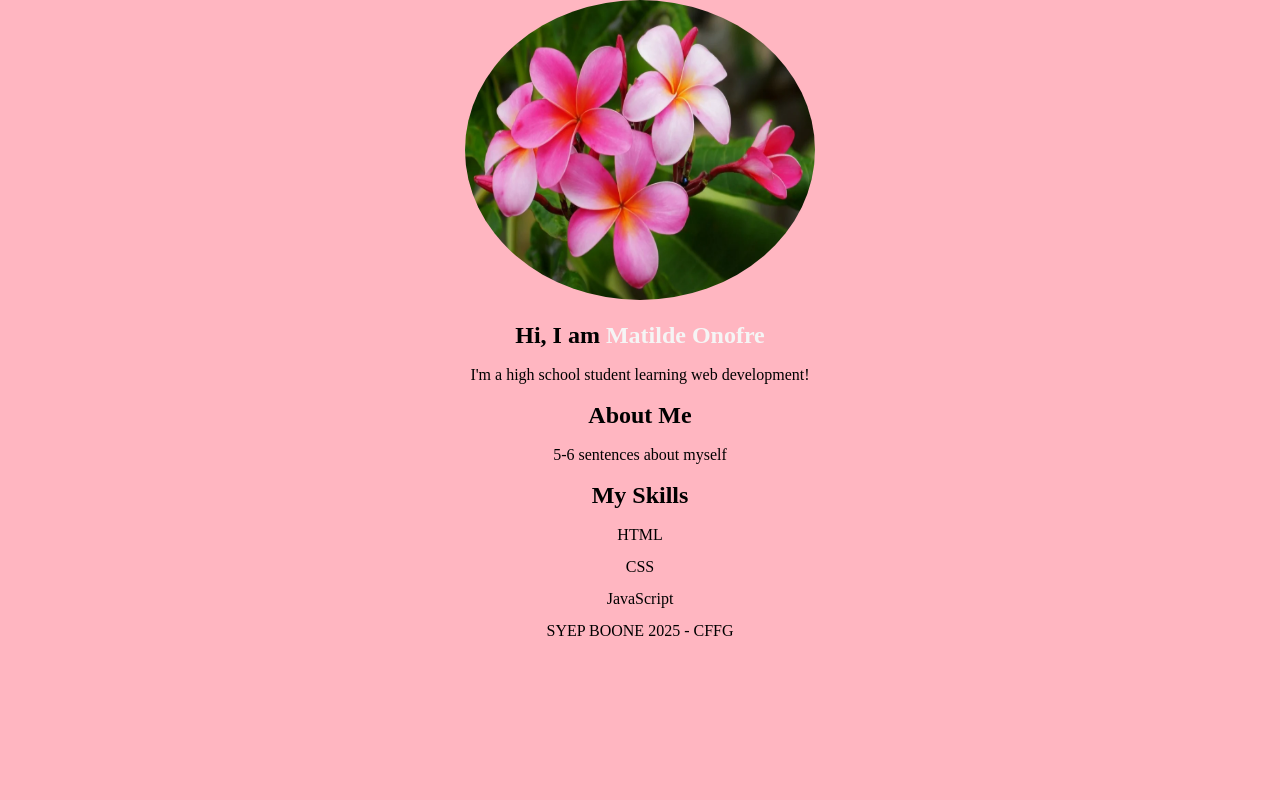
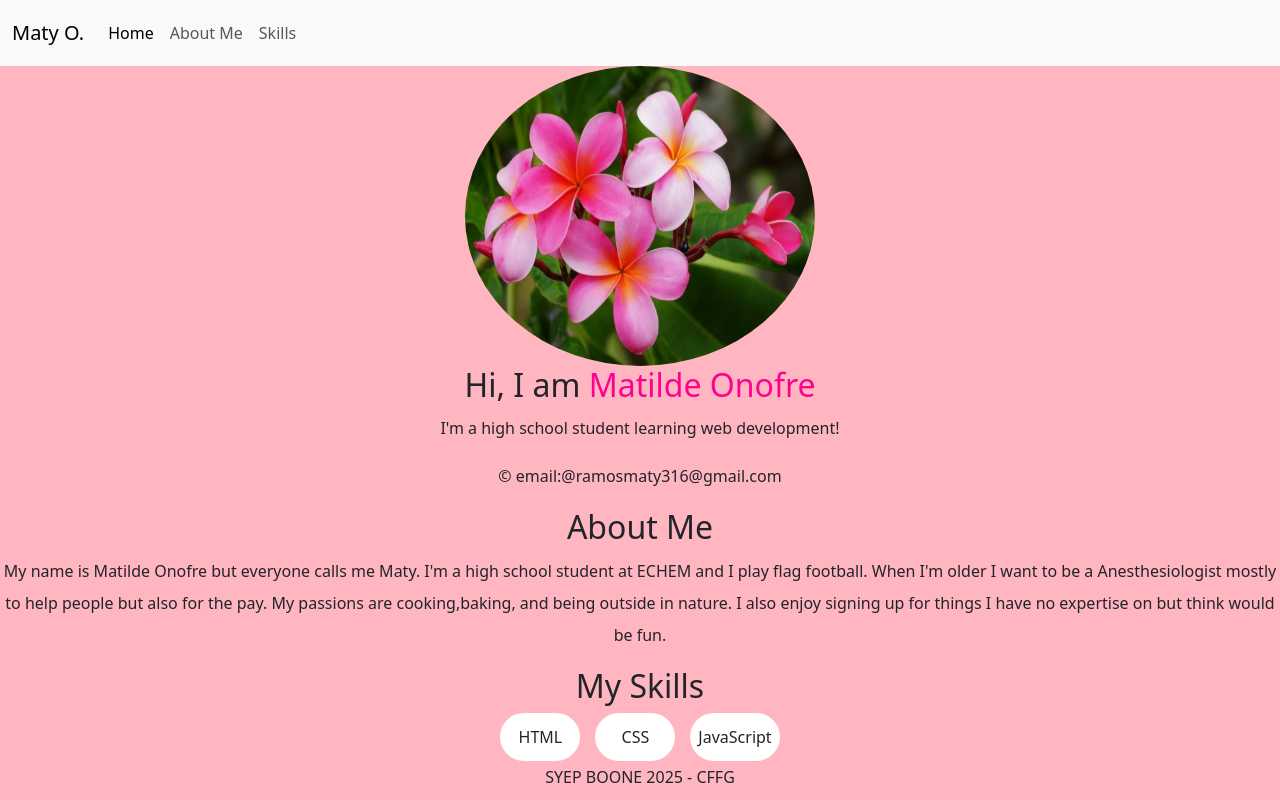
Before and after one commit to MatildeOnofre/Syep-Boone-Matilde, a plain HTML site: page index.html in a window 1280 px wide. Drawn offline with nearby package versions, Linux system fonts and the light colour scheme.

Commit message:
advance css and bootstrap

```diff
--- a/index.html
+++ b/index.html
@@ -5,8 +5,29 @@
     <meta charset="UTF-8">
     <meta name="viewport" content="width=device-width, initial-scale=1.0">
 <title>Matilde's portfolio</title>
+<title>Footer Examples</title>
+<link href="https://cdn.jsdelivr.net/npm/bootstrap@5.3.7/dist/css/bootstrap.min.css" rel="stylesheet" integrity="sha384-LN+7fdVzj6u52u30Kp6M/trliBMCMKTyK833zpbD+pXdCLuTusPj697FH4R/5mcr" crossorigin="anonymous">
 <link href="style.css" rel="stylesheet">
 </head>
+
+
+<nav class="navbar navbar-expand-lg bg-body-tertiary">
+  <div class="container-fluid">
+    <a class="navbar-brand" href="#">Maty O.</a>
+    <button class="navbar-toggler" type="button" data-bs-toggle="collapse" data-bs-target="#navbarNavAltMarkup" aria-controls="navbarNavAltMarkup" aria-expanded="false" aria-label="Toggle navigation">
+      <span class="navbar-toggler-icon"></span>
+    </button>
+    <div class="collapse navbar-collapse" id="navbarNavAltMarkup">
+      <div class="navbar-nav">
+        <a class="nav-link active" aria-current="page" href="index.html">Home</a>
+        <a class="nav-link" href="#about">About Me</a>
+        <a class="nav-link" href="#skills">Skills</a>
+      </div>
+    </div>
+  </div>
+</nav>
+
+
 
 <!-this is where most of our codes will live->
 <body>
@@ -14,11 +35,14 @@
      <img src="flower.webp" width="350px" height="300px"/>
      <h2>Hi, I am <span class="accent">Matilde Onofre</span></h2>
      <p> I'm a high school student learning web development!</p>
+     <footer class="footer">
+      <p>&copy; email:@ramosmaty316@gmail.com </p>
+     </footer>
    </section>
 
 <section id="about" class="section">
   <h2>About Me</h2>
-  <p> 5-6 sentences about myself</p>
+  <p>My name is Matilde Onofre but everyone calls me Maty. I'm a high school student at ECHEM and I play flag football. When I'm older I want to be a Anesthesiologist mostly to help people but also for the pay. My passions are cooking,baking, and being outside in nature. I also enjoy signing up for things I have no expertise on but think would be fun.  </p>
 </section>
 
 <section id="skills" class="section">
@@ -31,7 +55,7 @@
 </section>
 
 
-
+  <script src="https://cdn.jsdelivr.net/npm/bootstrap@5.3.7/dist/js/bootstrap.bundle.min.js" integrity="sha384-ndDqU0Gzau9qJ1lfW4pNLlhNTkCfHzAVBReH9diLvGRem5+R9g2FzA8ZGN954O5Q" crossorigin="anonymous"></script>
   </body>
 
 <footer>SYEP BOONE 2025 - CFFG</footer>
--- a/style.css
+++ b/style.css
@@ -15,5 +15,26 @@ body{
 }
 
 .accent{
-    color:whitesmoke;
+    color:rgb(255, 1, 145);
 }
+
+
+@media screen (max-width: 768px){
+    body{background-color: white;}
+}
+
+.grid{
+    display: flex;
+    justify-content: center;
+   /* justifly-content: space-around */
+   gap: 15px;
+flex-wrap:wrap;
+}
+
+.grid div{
+    background-color: white;
+    border-radius: 100px;
+    padding: 8px;
+    min-width: 80px;
+
+}
```
